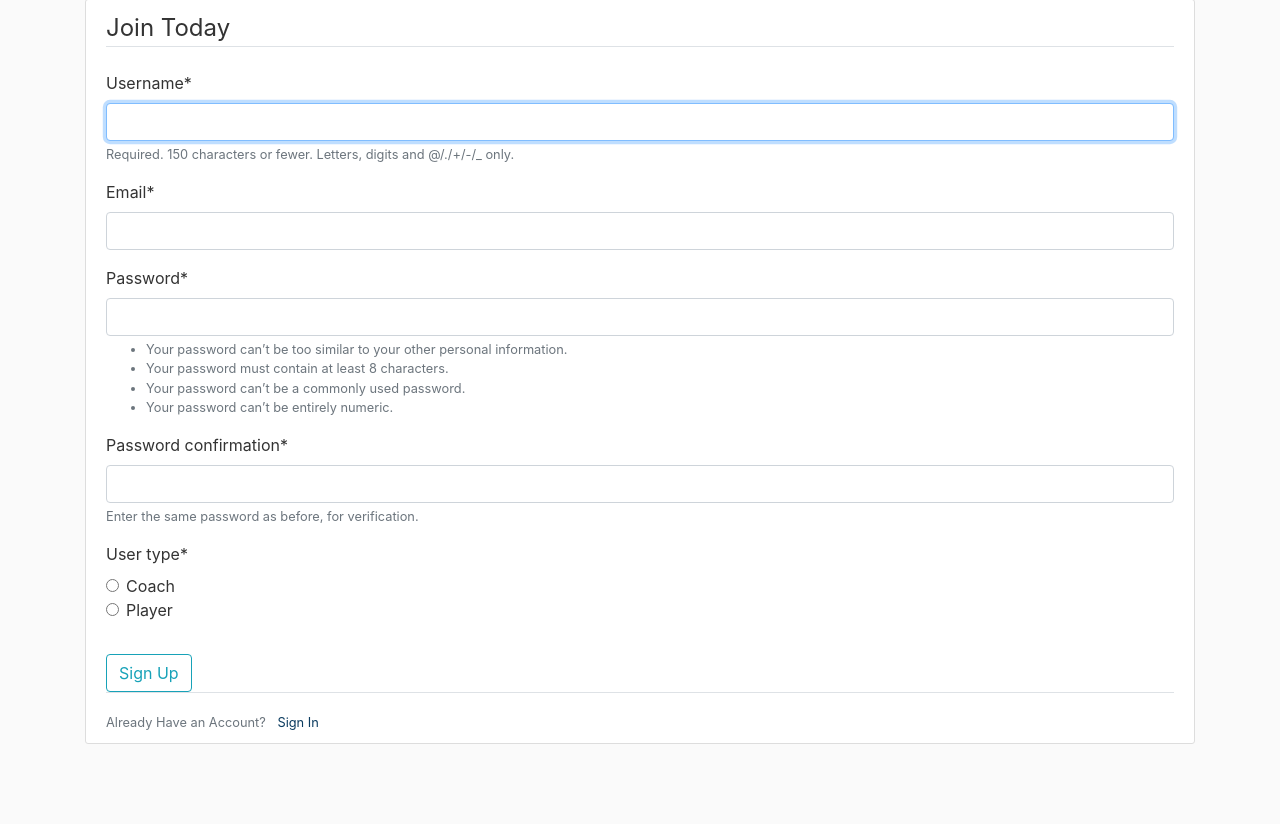
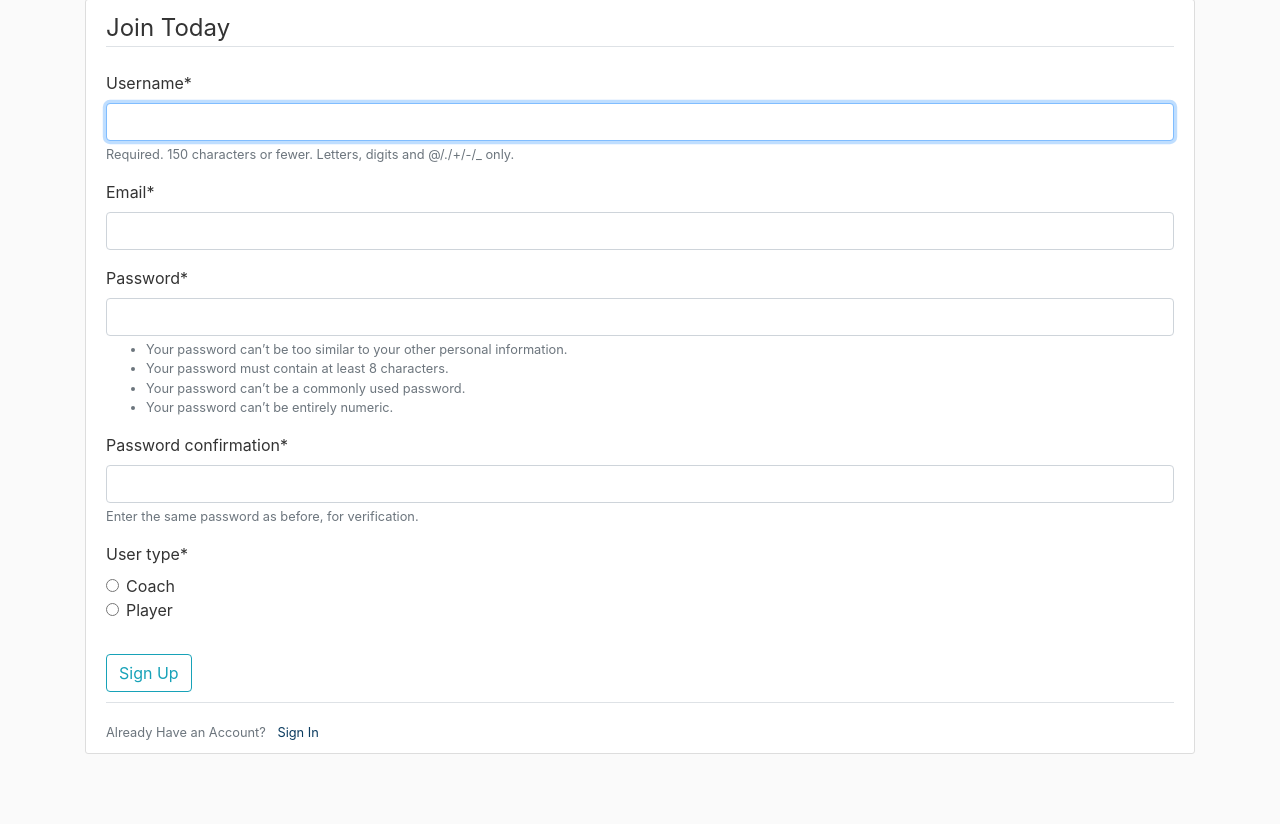
Before and after one commit to MikeMCam/Hockeylytics, a Django app: page /register/ in a window 1280 px wide. Shown: the part 81-905 px from the top of the page. Before the commit the page ends 825 px from the top, so only its background shows below. Run offline with Django 3.2, Linux system fonts and the light colour scheme; parts of the project's set-up code (start-up, migrations or seed data) failed here and were passed over; some libraries are stand-ins or nearby versions.

Commit message:
random form styling

```diff
--- a/hockeylytics/settings.py
+++ b/hockeylytics/settings.py
@@ -149,4 +149,5 @@ LOGIN_URL = 'login'
 
 django_heroku.settings(locals())
 
-SECURE_SSL_REDIRECT = True
+# Turn off during production otherwise it won't run
+SECURE_SSL_REDIRECT = False
--- a/users/templates/users/login.html
+++ b/users/templates/users/login.html
@@ -12,7 +12,7 @@
                 <button class="btn btn-outline-info" type="submit">Login</button>
             </div>
         </form>
-        <div class="border-top pt-3">
+        <div class="border-top pt-3" style="margin-top: 10px">
             <small class="text-muted">
                 Don't Have an Account? <a class="ml-2" style="color: #0C3C60" href="{% url 'register' %}">Register</a>
             </small>
--- a/users/templates/users/register.html
+++ b/users/templates/users/register.html
@@ -13,7 +13,7 @@
                 <button class="btn btn-outline-info" type="submit">Sign Up</button>
             </div>
         </form>
-        <div class="border-top pt-3">
+        <div class="border-top pt-3" style="margin-top: 10px">
             <small class="text-muted">
                 Already Have an Account? <a class="ml-2" href="{% url 'login' %}" style="color: #0C3C60">Sign In</a>
             </small>
```
